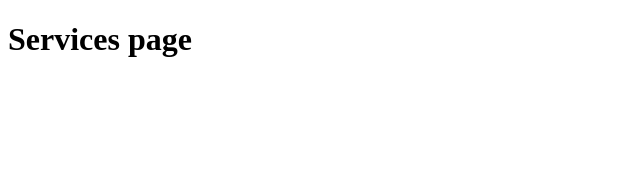
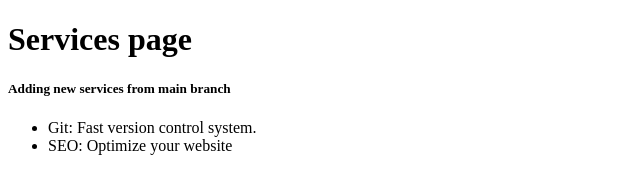
Before and after one commit to Gasorekibo/Gym-Git-Exercise-Solutions, a plain HTML site: page services.html in a window 1280 px wide. Shown: the whole page, without its empty margins (0-640 px from the left). Drawn offline with Linux system fonts and the light colour scheme.

Commit message:
creating merge conflict

```diff
--- a/services.html
+++ b/services.html
@@ -7,5 +7,10 @@
 </head>
 <body>
     <h1>Services page</h1>
+    <h5>Adding new services from main branch</h5>
+    <ul>
+        <li>Git: Fast version control system.</li>
+        <li>SEO: Optimize your website</li>
+    </ul>
 </body>
 </html>
```
